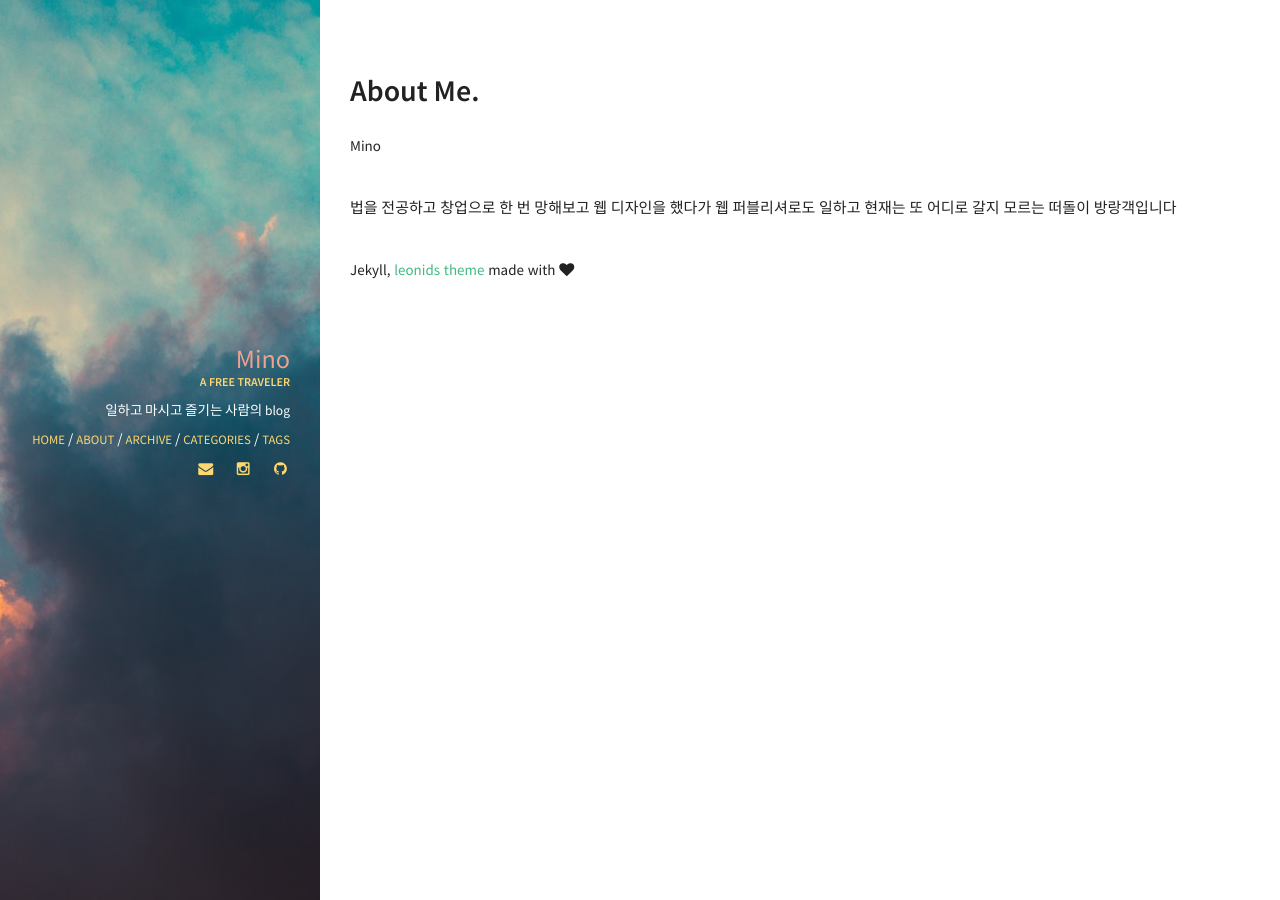
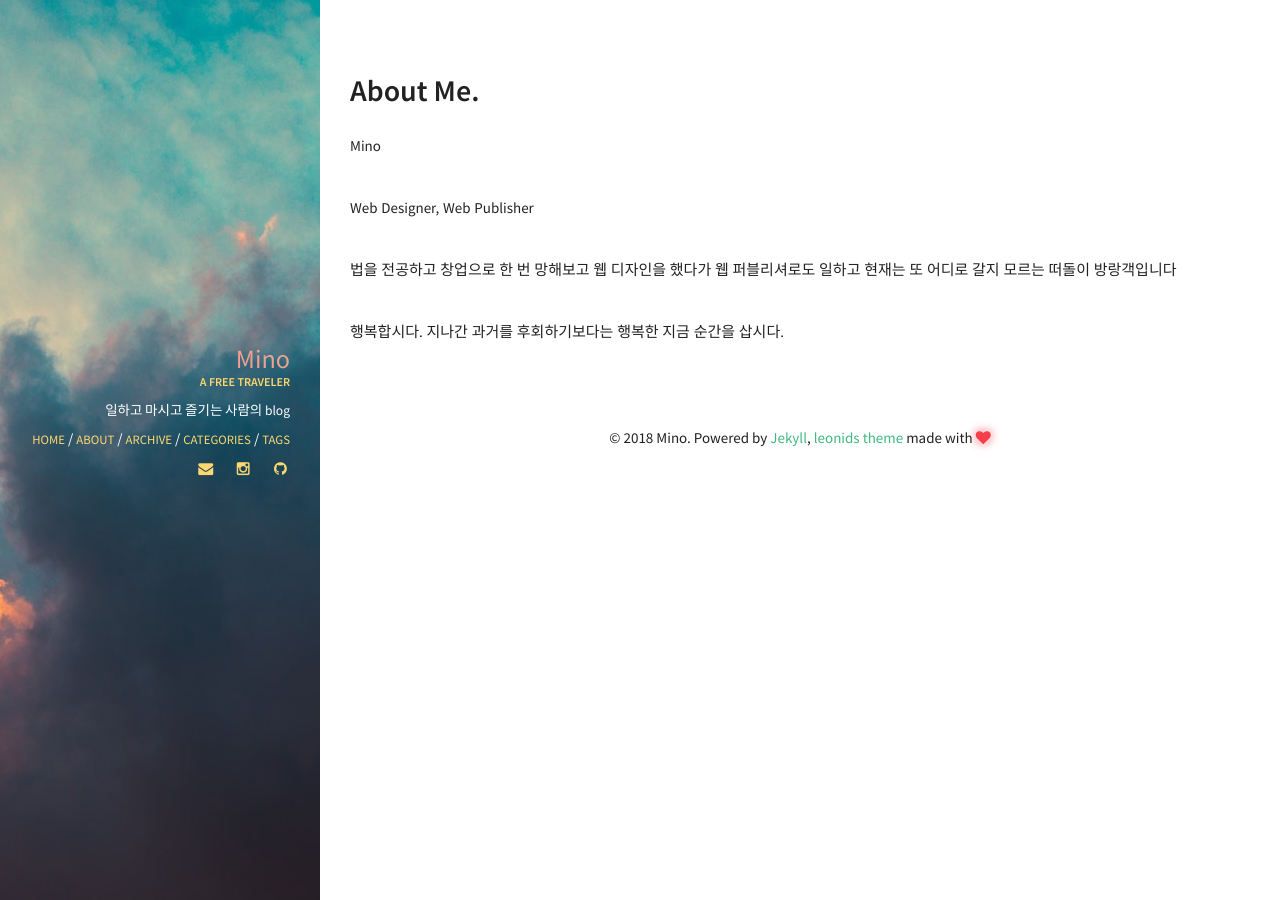
Before and after one commit to minoblog/minoblog.github.io, a Jekyll site: the page built from about.html, in a window 1280 px wide. Built offline with Jekyll 4.4.1, drawn with Linux system fonts in a browser that asks for light colours.

Commit message:
Update about.html

```diff
--- a/_layouts/about.html
+++ b/_layouts/about.html
@@ -6,12 +6,12 @@ layout: default
 
 <p style="display:block; padding-bottom:20px;">Mino</p>
 
-<p style="display:block; padding-bottom:20px;>Web Designer, Web Publisher</p>
+<p style="display:block; padding-bottom:20px;">Web Designer, Web Publisher</p>
 
-<p style="display:block; padding-bottom:20px;>법을 전공하고 창업으로 한 번 망해보고
+<p style="display:block; padding-bottom:20px;">법을 전공하고 창업으로 한 번 망해보고
 웹 디자인을 했다가 웹 퍼블리셔로도 일하고
 현재는 또 어디로 갈지 모르는 떠돌이 방랑객입니다 </p>
 
-<p style="display:block; padding-bottom:20px;>행복합시다.
+<p style="display:block; padding-bottom:20px;">행복합시다.
 지나간 과거를 후회하기보다는
 행복한 지금 순간을 삽시다. </p>
```
